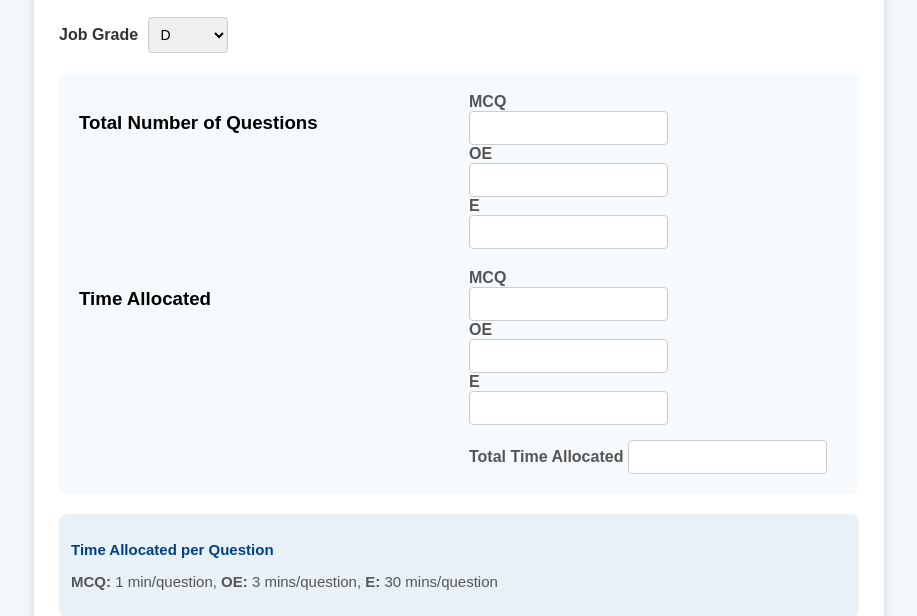
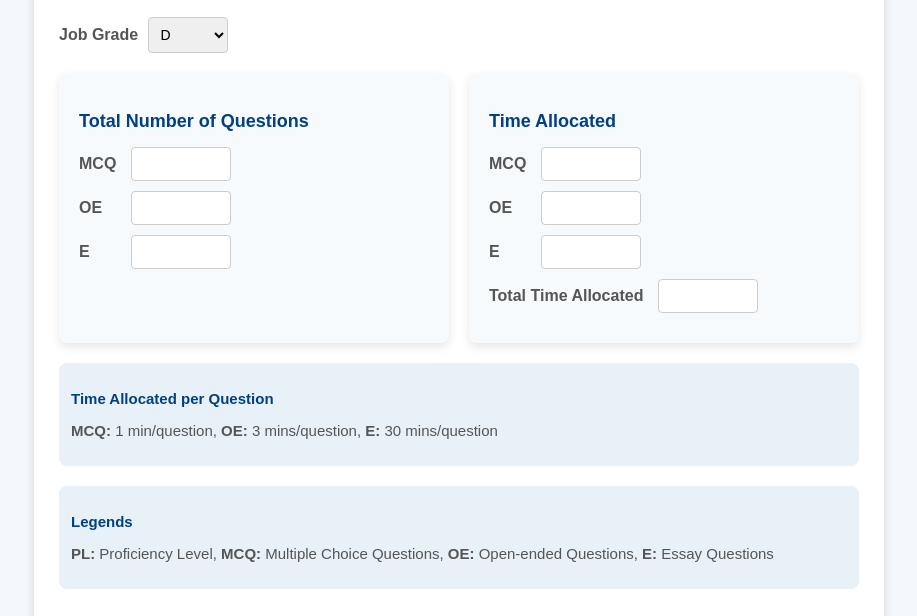
Before and after one commit to karenqjy/techup-proj, a plain HTML site: page index.html in a window 1280 px wide. Shown: the part 104-720 px from the top of the page, without its empty margins (181-1098 px from the left). Drawn offline with Linux system fonts and the light colour scheme.

Commit message:
fifth commit

```diff
--- a/index.html
+++ b/index.html
@@ -29,22 +29,37 @@
         <div id="competencies-section" class="competencies-section"></div>
 
         <div class="totals-time-wrapper">
-            <div class="total-questions-time">
-                <h3><strong>Total Number of Questions</strong></h3>
+            <!-- Total Number of Questions Section -->
+            <div class="total-section">
+                <h3 class="section-title">Total Number of Questions</h3>
                 <div class="question-count">
-                    <label><strong>MCQ</strong></label><input type="text" id="total-mcq" readonly>
-                    <label><strong>OE</strong></label><input type="text" id="total-oe" readonly>
-                    <label><strong>E</strong></label><input type="text" id="total-e" readonly>
+                    <label for="total-mcq">MCQ</label>
+                    <input type="text" id="total-mcq" readonly>
+
+                    <label for="total-oe">OE</label>
+                    <input type="text" id="total-oe" readonly>
+
+                    <label for="total-e">E</label>
+                    <input type="text" id="total-e" readonly>
                 </div>
+            </div>
 
-                <h3><strong>Time Allocated</strong></h3>
+            <!-- Time Allocated Section -->
+            <div class="total-section">
+                <h3 class="section-title">Time Allocated</h3>
                 <div class="time-count">
-                    <label><strong>MCQ</strong></label><input type="text" id="time-mcq" readonly>
-                    <label><strong>OE</strong></label><input type="text" id="time-oe" readonly>
-                    <label><strong>E</strong></label><input type="text" id="time-e" readonly>
-                    <div class="total-time">
-                        <label><strong>Total Time Allocated</strong></label><input type="text" id="total-time" readonly>
-                    </div>
+                    <label for="time-mcq">MCQ</label>
+                    <input type="text" id="time-mcq" readonly>
+
+                    <label for="time-oe">OE</label>
+                    <input type="text" id="time-oe" readonly>
+
+                    <label for="time-e">E</label>
+                    <input type="text" id="time-e" readonly>
+                </div>
+                <div class="total-time-wrapper">
+                    <label for="total-time">Total Time Allocated</label>
+                    <input type="text" id="total-time" readonly>
                 </div>
             </div>
         </div>
--- a/style.css
+++ b/style.css
@@ -56,7 +56,7 @@ select#job-grade {
   color: #333;
   margin-bottom: 8px;
   display: inline-block;
-  width: 150px;
+  width: 155px;
 }
 
 .competency .fields {
@@ -70,11 +70,11 @@ select#job-grade {
 }
 
 select.competency-dropdown {
-  width: 320px;
+  width: 340px;
 }
 
 select.proficiency-level, input[type="number"] {
-  width: 60px;
+  width: 70px;
   text-align: center;
   margin-right: 12px;
 }
@@ -119,6 +119,55 @@ select.proficiency-level, input[type="number"] {
   color: #004085;
 }
 
+/* Wrapper for both sections to align them side by side */
+.totals-time-wrapper {
+  display: flex;
+  gap: 20px;
+  margin-top: 20px;
+}
+
+/* Style for each section (Total Number of Questions and Time Allocated) */
+.total-section {
+  background-color: #f7fafc; /* Light background similar to other sections */
+  padding: 20px;
+  border-radius: 8px;
+  box-shadow: 0 4px 10px rgba(0, 0, 0, 0.1); /* Soft shadow to match the container */
+  width: 100%;
+}
+
+/* Section titles */
+.section-title {
+  font-size: 18px;
+  font-weight: bold;
+  color: #004085;
+  margin-bottom: 15px;
+  text-align: left;
+}
+
+/* Uniform input and label layout in each section */
+.question-count, .time-count, .total-time-wrapper {
+  display: grid;
+  grid-template-columns: auto 1fr;
+  gap: 10px;
+  align-items: center;
+  margin-bottom: 10px;
+}
+
+label {
+  font-weight: bold;
+  color: #555;
+}
+
+input[type="text"] {
+  width: 100px; /* Ensures alignment across inputs */
+  padding: 8px;
+  font-size: 14px;
+  border: 1px solid #ccc;
+  border-radius: 4px;
+  background-color: #fff;
+  box-sizing: border-box;
+}
+
 .generate-button {
   display: block;
   margin: 30px auto;
```
